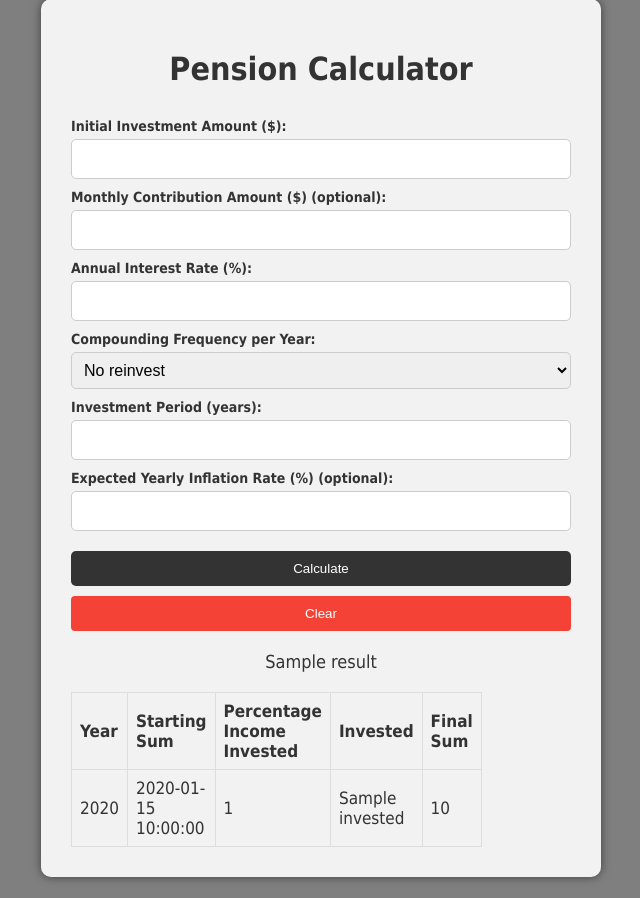
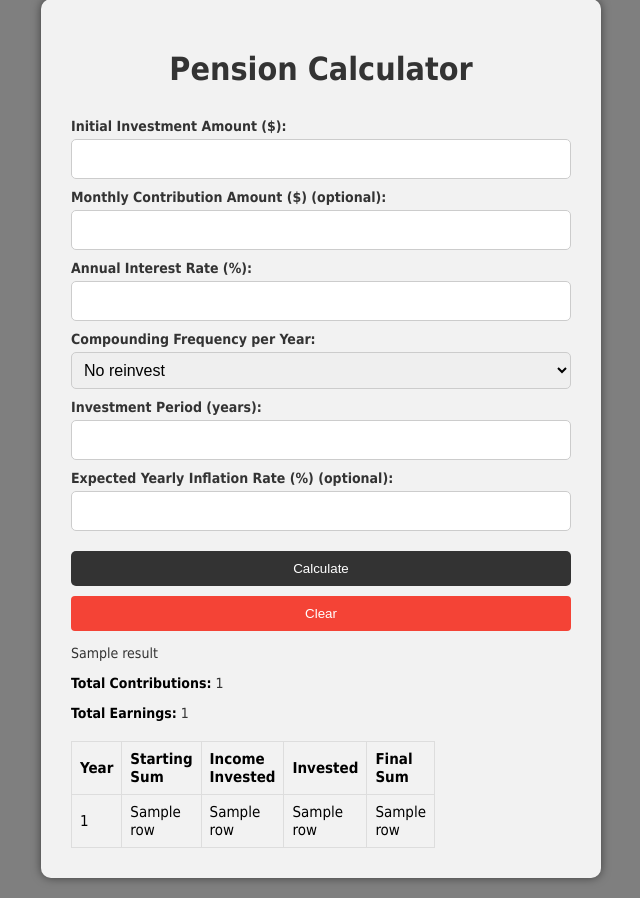
Before and after one commit to brenneran/scripts, a Flask app: template Python/calculator/templates/index.html in a window 1280 px wide. Shown: the part 21-919 px from the top of the page, without its empty margins (319-959 px from the left). Run offline with Flask 3, Linux system fonts and the light colour scheme; the template is opened without the code that fills it: most values are stand-ins (such as "Sample title", 1, 10 or a date in 2020).

Commit message:
working version with total contribution and final earnings

```diff
--- a/Python/calculator/app.py
+++ b/Python/calculator/app.py
@@ -12,13 +12,16 @@ def add_header(response):
 
 @app.route('/', methods=['GET', 'POST'])
 def pension_calculator():
+    table_data = []
+    total_contributions = 0  # Initialize total_contributions
+
     if request.method == 'POST':
         initial_investment_input = request.form.get('initial_investment')
         if initial_investment_input:
             try:
                 P = float(initial_investment_input)
             except ValueError:
-                return render_template('index.html', result="Invalid initial investment amount.")
+                return render_template('index.html', result="Invalid initial investment amount.", table_data=table_data)
         else:
             P = 0
 
@@ -28,7 +31,7 @@ def pension_calculator():
                 monthly_contribution = float(monthly_contribution_input)
                 annual_contribution = monthly_contribution * 12
             except ValueError:
-                return render_template('index.html', result="Invalid monthly contribution amount.")
+                return render_template('index.html', result="Invalid monthly contribution amount.", table_data=table_data)
         else:
             monthly_contribution = 0
             annual_contribution = 0
@@ -38,47 +41,62 @@ def pension_calculator():
             try:
                 r = float(annual_interest_rate_input) / 100
                 if r <= 0:
-                    return render_template('index.html', result="Annual interest rate must be greater than 0.")
+                    return render_template('index.html', result="Annual interest rate must be greater than 0.", table_data=table_data)
             except ValueError:
-                return render_template('index.html', result="Invalid annual interest rate.")
+                return render_template('index.html', result="Invalid annual interest rate.", table_data=table_data)
         else:
             r = 0
 
         try:
             compounding_frequency = int(request.form['compounding_frequency'])
         except ValueError:
-            return render_template('index.html', result="Invalid compounding frequency.")
+            return render_template('index.html', result="Invalid compounding frequency.", table_data=table_data)
 
         try:
             t = int(request.form['investment_period'])
         except ValueError:
-            return render_template('index.html', result="Invalid investment period.")
+            return render_template('index.html', result="Invalid investment period.", table_data=table_data)
 
         inflation_rate_input = request.form.get('inflation_rate')
         if inflation_rate_input:
             try:
                 inflation_rate = float(inflation_rate_input) / 100
             except ValueError:
-                return render_template('index.html', result="Invalid inflation rate.")
+                return render_template('index.html', result="Invalid inflation rate.", table_data=table_data)
         else:
             inflation_rate = 0
 
-        if compounding_frequency > 0:
-            real_interest_rate = (1 + r) / (1 + inflation_rate) - 1
-            FV_real = P * (1 + real_interest_rate / compounding_frequency) ** (compounding_frequency * t)
-            for month in range(1, t * 12 + 1):
-                FV_real += monthly_contribution * (1 + real_interest_rate / compounding_frequency) ** (
-                            compounding_frequency * (t - (month / 12)))
-        else:
-            FV_real = P + (annual_contribution * t)
+        # Calculate future value of initial investment and contributions
+        FV_initial = P * (1 + r / compounding_frequency) ** (compounding_frequency * t)
 
-        result = f"The future value of your investment is: ${FV_real:,.2f}"
+        FV_contributions = 0
+        for month in range(1, t * 12 + 1):
+            FV_contributions += monthly_contribution * (1 + r / compounding_frequency) ** (compounding_frequency * (t - (month / 12)))
+
+        final_sum = FV_initial + FV_contributions
+        result = f"The future value of your investment is: ${final_sum:,.2f}"
         if inflation_rate > 0:
-            result = f"The future value of your investment adjusted for inflation is: ${FV_real:,.2f}"
+            result = f"The future value of your investment adjusted for inflation is: ${final_sum:,.2f}"
 
-        return render_template('index.html', result=result)
+        # Calculate total contributions
+        total_contributions = P + annual_contribution * t
 
-    return render_template('index.html', result="")
+        # Calculate total earned money
+        total_earned = final_sum - total_contributions
+
+        # Generate table data
+        accumulated_value = P
+        for year in range(1, t + 1):
+            start_sum = accumulated_value
+            for month in range(1, 13):
+                accumulated_value = (accumulated_value + monthly_contribution) * (1 + r / compounding_frequency) ** (compounding_frequency / 12)
+            interest_income = accumulated_value - start_sum - annual_contribution
+            end_sum = accumulated_value
+            table_data.append((year, f"${start_sum:,.2f}", f"${interest_income:,.2f}", f"${annual_contribution:,.2f}", f"${end_sum:,.2f}"))
+
+        return render_template('index.html', result=result, table_data=table_data, total_contributions=f"${total_contributions:,.2f}", total_earned=f"${total_earned:,.2f}")
+
+    return render_template('index.html', result="", table_data=table_data)
 
 if __name__ == '__main__':
     app.run(debug=True)
--- a/Python/calculator/static/style.css
+++ b/Python/calculator/static/style.css
@@ -28,6 +28,7 @@ body {
     text-align: center;
     overflow: auto; /* Ensure form-container handles overflow */
 }
+
 
 h1 {
     margin-bottom: 20px;
@@ -72,8 +73,16 @@ input[type="submit"]:hover {
 
 .result {
     margin-top: 20px;
-    font-size: 18px;
+    font-size: 16px;
     color: #333;
+}
+
+.label-container {
+    margin-top: 10px;
+    color: #333;
+    font-size: 14px;
+    font-weight: 500;
+    text-align: left;
 }
 
 .clear-button {
@@ -96,21 +105,24 @@ input[type="submit"]:hover {
     color: #f44336;
 }
 
+
+.table-container {
+    margin-top: 20px;
+}
+
 table {
     width: 50%;
     border-collapse: collapse;
     margin-top: 20px;
-    margin-right: 20px;
 }
 
-th, td {
-    font-size: 17px; /* Adjust font size as needed */
-}
 
 th, td {
+    font-size: 15px;
     border: 1px solid #dddddd;
     text-align: left;
     padding: 8px;
+    color: black; /* Set text color to black */
 }
 
 th {
@@ -135,3 +147,13 @@ th {
     box-sizing: border-box; /* Ensure input field width includes padding */
     text-align: left; /* Align text in input fields to the left */
 }
+
+.total-label {
+    font-weight: bold; /* Example: Make the label bold */
+    color: Black; /* Example: Set the label color to blue */
+    /* Add any other styles you want for the label */
+}
+
+.total-value {
+    /* Add styles for the total value */
+}
--- a/Python/calculator/templates/index.html
+++ b/Python/calculator/templates/index.html
@@ -6,7 +6,6 @@
     <title>Pension Calculator</title>
     <link rel="stylesheet" href="{{ url_for('static', filename='style.css') }}">
     <link href="https://fonts.googleapis.com/css2?family=Roboto:wght@400;700&display=swap" rel="stylesheet">
-
 </head>
 <body>
     <div class="container">
@@ -15,13 +14,13 @@
             <form method="POST">
                 <!-- Form inputs -->
                 <label for="initial_investment" class="input-label">Initial Investment Amount ($):</label>
-                <input type="number" id="initial_investment" name="initial_investment" step="0.01" value="{{ request.form['initial_investment'] if 'initial_investment' in request.form else '' }}" autocomplete="off" class="input-field">
+                <input type="number" id="initial_investment" name="initial_investment" step="100" value="{{ request.form['initial_investment'] if 'initial_investment' in request.form else '' }}" autocomplete="off" class="input-field">
 
                 <label for="monthly_contribution" class="input-label">Monthly Contribution Amount ($) (optional):</label>
-                <input type="number" id="monthly_contribution" name="monthly_contribution" step="0.01" value="{{ request.form['monthly_contribution'] if 'monthly_contribution' in request.form else '' }}" autocomplete="off" class="input-field">
+                <input type="number" id="monthly_contribution" name="monthly_contribution" step="100" value="{{ request.form['monthly_contribution'] if 'monthly_contribution' in request.form else '' }}" autocomplete="off" class="input-field">
 
                 <label for="annual_interest_rate" class="input-label">Annual Interest Rate (%):</label>
-                <input type="number" id="annual_interest_rate" name="annual_interest_rate" step="0.01" required value="{{ request.form['annual_interest_rate'] if 'annual_interest_rate' in request.form else '' }}" autocomplete="off" class="input-field">
+                <input type="number" id="annual_interest_rate" name="annual_interest_rate" step="100" required value="{{ request.form['annual_interest_rate'] if 'annual_interest_rate' in request.form else '' }}" autocomplete="off" class="input-field">
                 <span id="interest_rate_error" class="error-message">Annual interest rate must be greater than 0.</span>
 
                 <label for="compounding_frequency" class="input-label">Compounding Frequency per Year:</label>
@@ -36,32 +35,41 @@
                 <input type="number" id="investment_period" name="investment_period" value="{{ request.form['investment_period'] if 'investment_period' in request.form else '' }}" autocomplete="off" class="input-field">
 
                 <label for="inflation_rate" class="input-label">Expected Yearly Inflation Rate (%) (optional):</label>
-                <input type="number" id="inflation_rate" name="inflation_rate" step="0.01" value="{{ request.form['inflation_rate'] if 'inflation_rate' in request.form else '' }}" autocomplete="off" class="input-field">
+                <input type="number" id="inflation_rate" name="inflation_rate" step="100" value="{{ request.form['inflation_rate'] if 'inflation_rate' in request.form else '' }}" autocomplete="off" class="input-field">
 
 
                 <input type="submit" value="Calculate">
                 <input type="button" value="Clear" class="clear-button" onclick="clearForm()">
             </form>
-            <div id="result" class="result">
+            <div class="label-container">
                 {% if result %}
-                    <p>{{ result|safe }}</p>
+                <p><span class="total-value">{{ result|safe }}</span></p>
+                    {% if total_contributions %}
+                    <p><span class="total-label">Total Contributions:</span> <span class="total-value">{{ total_contributions }}</span></p>
+
                     {% endif %}
-                {% if data %}
+                    {% if total_earned %}
+                    <p><span class="total-label">Total Earnings:</span> <span class="total-value"> {{ total_earned }}</span></p>
+                    {% endif %}
+                {% endif %}
+            </div>
+            <div class="table-container">
+                {% if table_data %}
                     <table>
                         <tr>
                             <th>Year</th>
                             <th>Starting Sum</th>
-                        <th>Percentage Income Invested</th>
+                            <th>Income Invested</th>
                             <th>Invested</th>
                             <th>Final Sum</th>
                         </tr>
-                    {% for row in data %}
+                        {% for row in table_data %}
                             <tr>
-                        <td>{{ row.year }}</td>
-                        <td>{{ row.started_sum }}</td>
-                        <td>{{ row.percentage_income_invested }}</td>
-                        <td>{{ row.invested }}</td>
-                        <td>{{ row.final_sum }}</td>
+                                <td>{{ row[0] }}</td>
+                                <td>{{ row[1] }}</td>
+                                <td>{{ row[2] }}</td>
+                                <td>{{ row[3] }}</td>
+                                <td>{{ row[4] }}</td>
                             </tr>
                         {% endfor %}
                     </table>
@@ -73,42 +81,9 @@
     <script>
         // Function to clear the form fields and result
         function clearForm() {
-            document.getElementById("initial_investment").value = "";
-            document.getElementById("monthly_contribution").value = "";
-            document.getElementById("annual_interest_rate").value = "";
-            document.getElementById("compounding_frequency").value = "0"; // Set default value for select
-            document.getElementById("investment_period").value = "";
-            document.getElementById("inflation_rate").value = "";
-            document.getElementById("result").innerHTML = "";
-
-            // Clear the error messages
-            document.getElementById("annual_interest_rate_error").innerHTML = "";
-            document.getElementById("interest_rate_error").style.display = "none";
+            // Clear form fields...
+            document.getElementById("result").innerHTML = ""; // Clear result
         }
-
-        // Function to validate the annual interest rate
-        function validateInterestRate() {
-            var interestRateInput = document.getElementById("annual_interest_rate");
-            var errorSpan = document.getElementById("annual_interest_rate_error");
-            var interestRate = parseFloat(interestRateInput.value);
-
-            if (interestRate <= 0) {
-                errorSpan.innerHTML = "Annual interest rate must be greater than 0.";
-            } else {
-                errorSpan.innerHTML = "";
-            }
-
-            // Show or hide the error message based on the input value
-            var errorSpan = document.getElementById("interest_rate_error");
-            if (interestRate == 0) {
-                errorSpan.style.display = "block";
-            } else {
-                errorSpan.style.display = "none";
-            }
-        }
-
-        // Attach the validation function to the input field
-        document.getElementById("annual_interest_rate").addEventListener("input", validateInterestRate);
     </script>
 </body>
 </html>
```
Also changed, not shown: 1 other file. Lines whose indentation alone changed are shown as unchanged.
